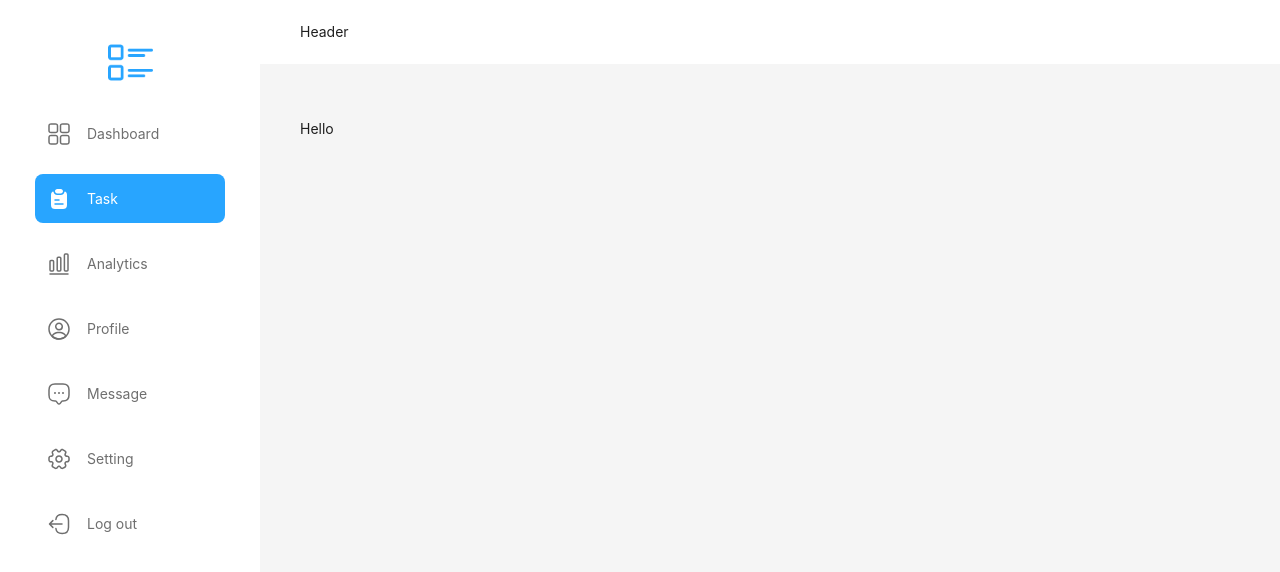
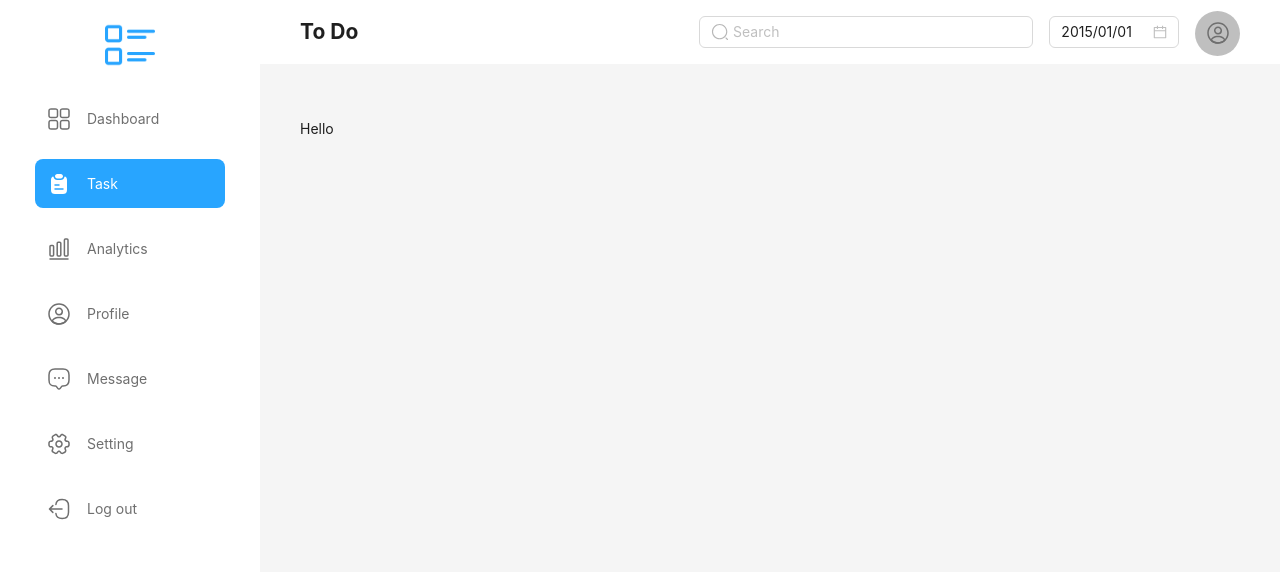
Before and after one commit to alamin-hossain-tech/to-do-app, a React (Vite) app: page / in a window 1280 px wide. Shown: the top 572 px of the page. Built offline with nearby package versions, Linux system fonts and the light colour scheme.

Commit message:
header content added

```diff
--- a/package.json
+++ b/package.json
@@ -12,6 +12,7 @@
   "dependencies": {
     "@reduxjs/toolkit": "^2.2.1",
     "antd": "^5.15.2",
+    "dayjs": "^1.11.10",
     "react": "^18.2.0",
     "react-dom": "^18.2.0",
     "react-redux": "^9.1.0"
--- /dev/null
+++ b/src/components/icons/search-icon.jsx
@@ -0,0 +1,15 @@
+const SearchIcon = (props) => (
+  <svg
+    xmlns="http://www.w3.org/2000/svg"
+    width={18}
+    height={18}
+    fill="none"
+    {...props}
+  >
+    <path
+      fill="#B7B7B7"
+      d="M8.625 16.313c-4.237 0-7.688-3.45-7.688-7.688 0-4.237 3.45-7.688 7.688-7.688 4.238 0 7.688 3.45 7.688 7.688 0 4.238-3.45 7.688-7.688 7.688Zm0-14.25a6.57 6.57 0 0 0-6.563 6.562 6.57 6.57 0 0 0 6.563 6.563 6.57 6.57 0 0 0 6.563-6.563 6.57 6.57 0 0 0-6.563-6.563ZM16.5 17.063a.556.556 0 0 1-.397-.165l-1.5-1.5a.566.566 0 0 1 0-.796.566.566 0 0 1 .795 0l1.5 1.5a.566.566 0 0 1 0 .796.556.556 0 0 1-.398.165Z"
+    />
+  </svg>
+);
+export default SearchIcon;
--- a/src/index.css
+++ b/src/index.css
@@ -20,3 +20,12 @@ body {
   margin: 0;
   background-color: var(--body-color);
 }
+
+h1,
+h2,
+h3,
+h4,
+h5,
+h6 {
+  margin: 0;
+}
--- a/src/layout/MainLayout.jsx
+++ b/src/layout/MainLayout.jsx
@@ -1,4 +1,4 @@
-import { Flex, Image, Layout } from "antd";
+import { Avatar, DatePicker, Flex, Image, Input, Layout, Space } from "antd";
 import DashboardIcon from "../components/icons/dashboard-icon";
 import TaskIcon from "../components/icons/task-icon";
 import AnalyticsIcon from "../components/icons/analytics-icon";
@@ -7,6 +7,8 @@ import MessageIcon from "../components/icons/message-icon";
 import SettingIcon from "../components/icons/setting-icon";
 import LogoutIcon from "../components/icons/logout-icon";
 import { useState } from "react";
+import SearchIcon from "../components/icons/search-icon";
+import dayjs from "dayjs";
 const { Header, Sider, Content } = Layout;
 
 const headerStyle = {
@@ -18,7 +20,7 @@ const contentStyle = {
   padding: "40px",
 };
 const siderStyle = {
-  padding: "40px 35px",
+  padding: "20px 35px",
   backgroundColor: "var(--white-color)",
   height: "100vh",
   textAlign: "center",
@@ -41,11 +43,11 @@ const menuList = [
 
 const MainLayout = ({ children }) => {
   const [selectedMenu, setSelectedMenu] = useState("Task");
-
+  const dateFormat = "YYYY/MM/DD";
   return (
     <Layout style={layoutStyle}>
       <Sider width="260px" style={siderStyle}>
-        <Image src="logo.png" width={"45px"} />
+        <Image src="logo.png" width={"50px"} />
         <Flex vertical gap={"middle"} style={{ marginTop: "24px" }}>
           {menuList.map((menuItem) => (
             <Flex
@@ -75,7 +77,30 @@ const MainLayout = ({ children }) => {
         </Flex>
       </Sider>
       <Layout>
-        <Header style={headerStyle}>Header</Header>
+        <Header style={headerStyle}>
+          <Flex align="center" justify="space-between">
+            <h2>To Do</h2>
+            <Flex gap={"middle"} align="center">
+              <Input
+                size="medium"
+                placeholder="Search"
+                prefix={<SearchIcon />}
+              />
+              <DatePicker
+                style={{ width: "200px" }}
+                defaultValue={dayjs("2015/01/01", dateFormat)}
+                format={dateFormat}
+                size="medium"
+              />
+              <Space wrap size={16}>
+                <Avatar
+                  size={45}
+                  icon={<ProfileIcon color="var(--text-50)" />}
+                />
+              </Space>
+            </Flex>
+          </Flex>
+        </Header>
         <Content style={contentStyle}>{children}</Content>
       </Layout>
     </Layout>
```
Also changed, not shown: 1 other file (tests, documents, lock files or other folders).
